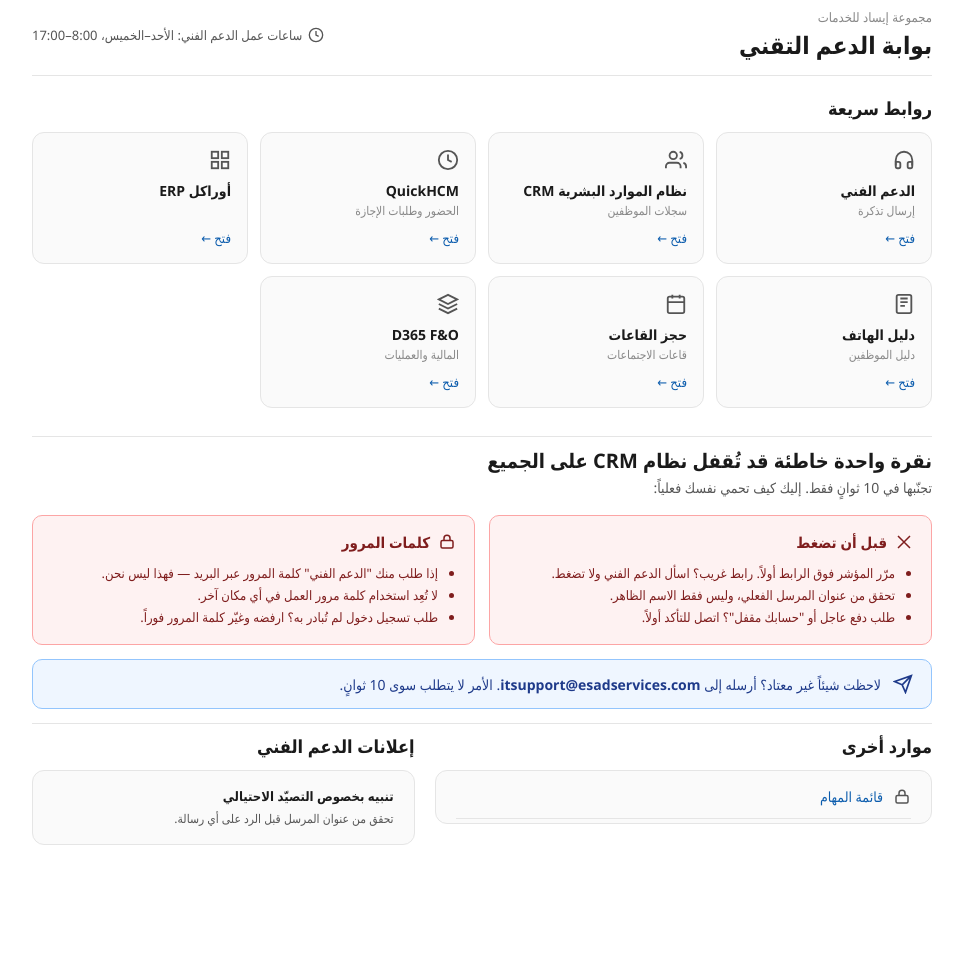
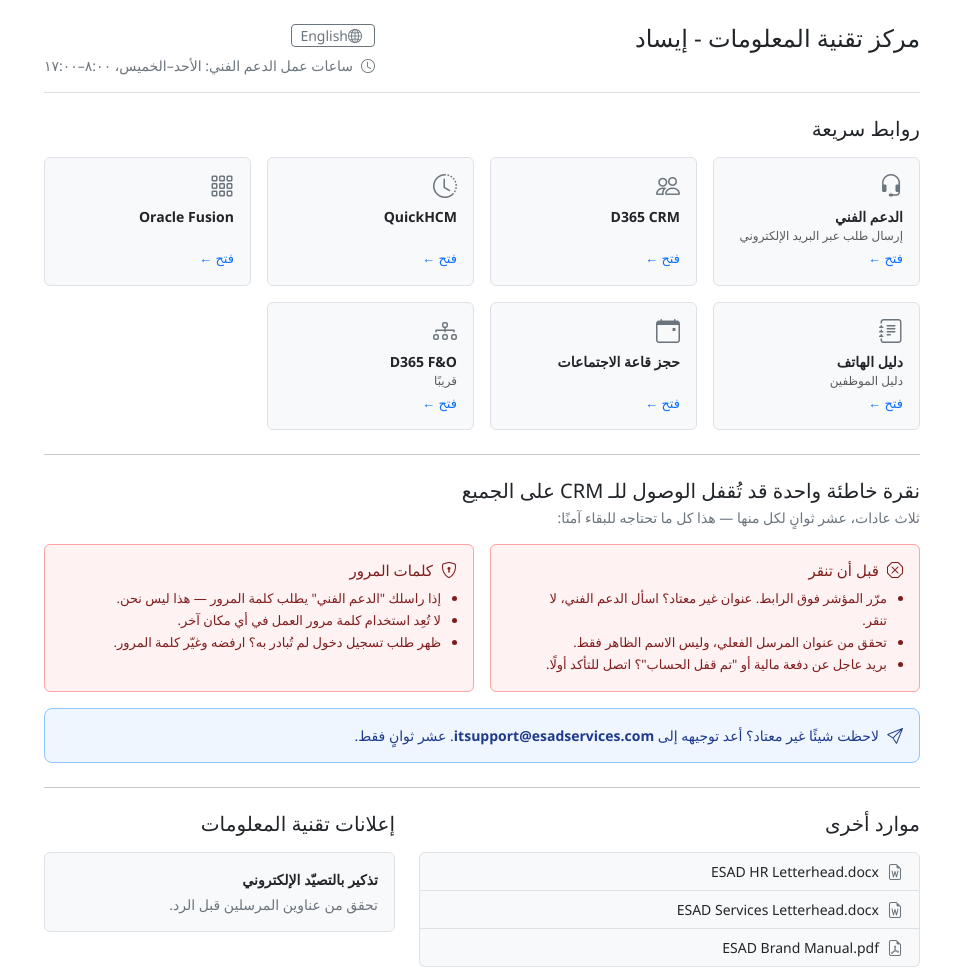
Before and after one commit to Esad-Services-Group/Esad-Services-Group.github.io, a plain HTML site: page SharePoint-ITDepartment-AR.html in a window 1280 px wide. Shown: the whole page, without its empty margins (158-1121 px from the left). Before the commit the page ends 853 px from the top, so only its background shows below. Drawn offline with nearby package versions, Linux system fonts and the light colour scheme.

Commit message:
Update SharePoint-ITDepartment-AR.html

```diff
--- a/SharePoint-ITDepartment-AR.html
+++ b/SharePoint-ITDepartment-AR.html
@@ -1,134 +1,190 @@
-<!-- HTML for the IT department's SharePoint page in Arabic -->
-<div dir="rtl" lang="ar" style="font-family: 'Segoe UI', Tahoma, Arial, sans-serif; max-width: 900px; margin: 0 auto; padding: 0 0; text-align: right;">
-  <div style="display: flex; align-items: center; justify-content: space-between; padding-bottom: 14px; border-bottom: 1px solid #E5E5E5; margin-bottom: 20px;">
-    <div>
-      <p style="font-size: 13px; color: #888; margin: 0;">مجموعة إيساد للخدمات</p>
-      <h1 style="margin: 2px 0 0; font-size: 24px; color: #1a1a1a;">بوابة الدعم التقني</h1>
+<!-- HTML for ESAD's IT Hub in Arabic -->
+<title>مركز تقنية المعلومات - إيساد</title>
+<link rel="icon" type="image/png" href="/favicon.png">
+<link rel="stylesheet" href="https://cdn.jsdelivr.net/npm/bootstrap@5.3.3/dist/css/bootstrap.min.css">
+<link rel="stylesheet" href="https://cdn.jsdelivr.net/npm/bootstrap-icons@1.11.3/font/bootstrap-icons.min.css">
+
+<div dir="rtl" lang="ar" class="container py-4" style="max-width: 900px; font-family: 'Tajawal', 'Segoe UI', Arial, sans-serif;">
+
+  <div class="d-flex align-items-start justify-content-between border-bottom pb-3 mb-4">
+    <div class="d-flex align-items-center gap-3">
+      <h1 class="h4 mb-0 text-dark">مركز تقنية المعلومات - إيساد</h1>
     </div>
-    <div style="display: flex; align-items: center; gap: 6px; font-size: 13px; color: #555;">
-      <svg width="16" height="16" viewBox="0 0 24 24" fill="none" stroke="#555" stroke-width="2"><circle cx="12" cy="12" r="10"/><path d="M12 6v6l4 2"/></svg>
-      ساعات عمل الدعم الفني: الأحد–الخميس، 8:00–17:00
+    <div class="d-flex flex-column align-items-start gap-2">
+      <a href="SharePoint-ITDepartment-EN.html" class="btn btn-sm btn-outline-secondary py-0 px-2" style="font-size: 14px;">
+        <i class="bi bi-globe2 me-1"></i>English
+      </a>
+      <div class="d-flex align-items-center gap-2 small text-secondary">
+        <i class="bi bi-clock"></i>
+        ساعات عمل الدعم الفني: الأحد–الخميس، ٨:٠٠–١٧:٠٠
+      </div>
     </div>
   </div>
-  <h2 style="margin: 0 0 12px; font-size: 18px; color: #1a1a1a;">روابط سريعة</h2>
-  <div style="display: grid; grid-template-columns: repeat(auto-fit, minmax(200px, 1fr)); gap: 12px; margin-bottom: 28px;">
-    <div style="background: #FAFAFA; border: 1px solid #E5E5E5; border-radius: 12px; padding: 16px;">
-      <svg width="22" height="22" viewBox="0 0 24 24" fill="none" stroke="#555" stroke-width="2"><path d="M3 18v-6a9 9 0 0 1 18 0v6"/><path d="M21 19a2 2 0 0 1-2 2h-1a2 2 0 0 1-2-2v-3a2 2 0 0 1 2-2h3zM3 19a2 2 0 0 0 2 2h1a2 2 0 0 0 2-2v-3a2 2 0 0 0-2-2H3z"/></svg>
-      <p style="font-weight: 600; margin: 10px 0 2px; font-size: 14px; color: #1a1a1a;">الدعم الفني</p>
-      <p style="font-size: 12px; color: #888; margin: 0 0 10px;">إرسال تذكرة</p>
-      <a href="https://support.esadservices.com" style="text-decoration: none; font-size: 13px; color: #0B5CAD;">فتح ←</a>
+
+  <!-- Quick links -->
+  <h2 class="h5 mb-3 text-dark">روابط سريعة</h2>
+  <div class="row row-cols-2 row-cols-sm-3 row-cols-md-4 g-3 mb-4">
+
+    <div class="col">
+      <div class="card h-100 bg-light border">
+        <div class="card-body p-3">
+          <i class="bi bi-headset fs-4 text-secondary"></i>
+          <p class="fw-semibold mb-0 mt-2" style="font-size: 14px;">الدعم الفني</p>
+          <p class="text-muted mb-1" style="font-size: 12px;">إرسال طلب عبر البريد الإلكتروني</p>
+          <a href="mailto:itsupport@esadservices.com?subject=IT%20Support%20Request&body=Please%20describe%20the%20issue%20you're%20facing%3A%0A%0A" class="text-decoration-none" style="font-size: 13px;">فتح ←</a>
+        </div>
+      </div>
     </div>
 
-    <div style="background: #FAFAFA; border: 1px solid #E5E5E5; border-radius: 12px; padding: 16px;">
-      <svg width="22" height="22" viewBox="0 0 24 24" fill="none" stroke="#555" stroke-width="2"><path d="M17 21v-2a4 4 0 0 0-4-4H5a4 4 0 0 0-4 4v2"/><circle cx="9" cy="7" r="4"/><path d="M23 21v-2a4 4 0 0 0-3-3.87"/><path d="M16 3.13a4 4 0 0 1 0 7.75"/></svg>
-      <p style="font-weight: 600; margin: 10px 0 2px; font-size: 14px; color: #1a1a1a;">نظام الموارد البشرية CRM</p>
-      <p style="font-size: 12px; color: #888; margin: 0 0 10px;">سجلات الموظفين</p>
-      <a href="https://crm.esadtalents.com:5555/" style="text-decoration: none; font-size: 13px; color: #0B5CAD;">فتح ←</a>
+    <div class="col">
+      <div class="card h-100 bg-light border">
+        <div class="card-body p-3">
+          <i class="bi bi-people fs-4 text-secondary"></i>
+          <p class="fw-semibold mb-0 mt-2" style="font-size: 14px;">D365 CRM</p>
+          <p class="text-muted mb-1" style="font-size: 12px;">&nbsp;</p>
+          <a href="https://crm.esadtalents.com:5555/Esad/main.aspx" class="text-decoration-none" style="font-size: 13px;">فتح ←</a>
+        </div>
+      </div>
     </div>
 
-    <div style="background: #FAFAFA; border: 1px solid #E5E5E5; border-radius: 12px; padding: 16px;">
-      <svg width="22" height="22" viewBox="0 0 24 24" fill="none" stroke="#555" stroke-width="2"><circle cx="12" cy="12" r="10"/><path d="M12 6v6l4 2"/></svg>
-      <p style="font-weight: 600; margin: 10px 0 2px; font-size: 14px; color: #1a1a1a;">QuickHCM</p>
-      <p style="font-size: 12px; color: #888; margin: 0 0 10px;">الحضور وطلبات الإجازة</p>
-      <a href="https://esad.aeshcm.com/Login" style="text-decoration: none; font-size: 13px; color: #0B5CAD;">فتح ←</a>
+    <div class="col">
+      <div class="card h-100 bg-light border">
+        <div class="card-body p-3">
+          <i class="bi bi-clock-history fs-4 text-secondary"></i>
+          <p class="fw-semibold mb-0 mt-2" style="font-size: 14px;">QuickHCM</p>
+          <p class="text-muted mb-1" style="font-size: 12px;">&nbsp;</p>
+          <a href="https://esad.aeshcm.com/Login" class="text-decoration-none" style="font-size: 13px;">فتح ←</a>
+        </div>
+      </div>
     </div>
 
-    <div style="background: #FAFAFA; border: 1px solid #E5E5E5; border-radius: 12px; padding: 16px;">
-      <svg width="22" height="22" viewBox="0 0 24 24" fill="none" stroke="#555" stroke-width="2"><rect x="3" y="3" width="7" height="7"/><rect x="14" y="3" width="7" height="7"/><rect x="3" y="14" width="7" height="7"/><rect x="14" y="14" width="7" height="7"/></svg>
-      <p style="font-weight: 600; margin: 10px 0 2px; font-size: 14px; color: #1a1a1a;">أوراكل ERP</p>
-      <p style="font-size: 12px; color: #888; margin: 0 0 10px; visibility: hidden;">&nbsp;</p>
-      <a href="https://idcs-9b79ccd1744348da86872f6143406399.identity.oraclecloud.com/ui/v1/signin" style="text-decoration: none; font-size: 13px; color: #0B5CAD;">فتح ←</a>
+    <div class="col">
+      <div class="card h-100 bg-light border">
+        <div class="card-body p-3">
+          <i class="bi bi-grid-3x3-gap fs-4 text-secondary"></i>
+          <p class="fw-semibold mb-0 mt-2" style="font-size: 14px;">Oracle Fusion</p>
+          <p class="mb-1 invisible" style="font-size: 12px;">&nbsp;</p>
+          <a href="https://efyo.fa.em2.oraclecloud.com/fscmUI/faces/FuseWelcome?_adf.ctrl-state=lg76jymzs_5&fnd=%3B%3B%3B%3Bfalse%3B256%3B%3B%3B&_afrLoop=32954523834625179" class="text-decoration-none" style="font-size: 13px;">فتح ←</a>
+        </div>
+      </div>
     </div>
 
-    <div style="background: #FAFAFA; border: 1px solid #E5E5E5; border-radius: 12px; padding: 16px;">
-      <svg width="22" height="22" viewBox="0 0 24 24" fill="none" stroke="#555" stroke-width="2"><rect x="4" y="2" width="16" height="20" rx="2"/><path d="M8 6h8M8 10h8M8 14h5"/></svg>
-      <p style="font-weight: 600; margin: 10px 0 2px; font-size: 14px; color: #1a1a1a;">دليل الهاتف</p>
-      <p style="font-size: 12px; color: #888; margin: 0 0 10px;">دليل الموظفين</p>
-      <a href="https://esadtalents.sharepoint.com/sites/EsadPhoneBook/SitePages/Home.aspx?ga=1&LOF=1" style="text-decoration: none; font-size: 13px; color: #0B5CAD;">فتح ←</a>
+    <div class="col">
+      <div class="card h-100 bg-light border">
+        <div class="card-body p-3">
+          <i class="bi bi-journal-text fs-4 text-secondary"></i>
+          <p class="fw-semibold mb-0 mt-2" style="font-size: 14px;">دليل الهاتف</p>
+          <p class="text-muted mb-1" style="font-size: 12px;">دليل الموظفين</p>
+          <a href="https://esadtalents.sharepoint.com/sites/EsadPhoneBook/SitePages/Home.aspx?ga=1&LOF=1" class="text-decoration-none" style="font-size: 13px;">فتح ←</a>
+        </div>
+      </div>
     </div>
 
-    <div style="background: #FAFAFA; border: 1px solid #E5E5E5; border-radius: 12px; padding: 16px;">
-      <svg width="22" height="22" viewBox="0 0 24 24" fill="none" stroke="#555" stroke-width="2"><rect x="3" y="4" width="18" height="18" rx="2"/><path d="M16 2v4M8 2v4M3 10h18"/></svg>
-      <p style="font-weight: 600; margin: 10px 0 2px; font-size: 14px; color: #1a1a1a;">حجز القاعات</p>
-      <p style="font-size: 12px; color: #888; margin: 0 0 10px;">قاعات الاجتماعات</p>
-      <a href="https://outlook.office.com/calendar/action/compose?rru=addevent&to=hqmeetingroom%40esadservices.com" style="text-decoration: none; font-size: 13px; color: #0B5CAD;">فتح ←</a>
+    <div class="col">
+      <div class="card h-100 bg-light border">
+        <div class="card-body p-3">
+          <i class="bi bi-calendar-event fs-4 text-secondary"></i>
+          <p class="fw-semibold mb-0 mt-2" style="font-size: 14px;">حجز قاعة الاجتماعات</p>
+          <p class="mb-1 invisible" style="font-size: 12px;">&nbsp;</p>
+          <a href="https://outlook.office.com/calendar/action/compose?rru=addevent&to=hqmeetingroom%40esadservices.com" class="text-decoration-none" style="font-size: 13px;">فتح ←</a>
+        </div>
+      </div>
     </div>
 
-    <div style="background: #FAFAFA; border: 1px solid #E5E5E5; border-radius: 12px; padding: 16px;">
-      <svg width="22" height="22" viewBox="0 0 24 24" fill="none" stroke="#555" stroke-width="2"><path d="M12 2 2 7l10 5 10-5-10-5z"/><path d="M2 17l10 5 10-5"/><path d="M2 12l10 5 10-5"/></svg>
-      <p style="font-weight: 600; margin: 10px 0 2px; font-size: 14px; color: #1a1a1a;">D365 F&O</p>
-      <p style="font-size: 12px; color: #888; margin: 0 0 10px;">المالية والعمليات</p>
-      <a href="https://esad-test.operations.uae.dynamics.com/" style="text-decoration: none; font-size: 13px; color: #0B5CAD;">فتح ←</a>
+    <div class="col">
+      <div class="card h-100 bg-light border">
+        <div class="card-body p-3">
+          <i class="bi bi-diagram-3 fs-4 text-secondary"></i>
+          <p class="fw-semibold mb-0 mt-2" style="font-size: 14px;">D365 F&O</p>
+          <p class="text-muted mb-1" style="font-size: 12px;">قريبًا</p>
+          <a href="https://esad-test.operations.uae.dynamics.com/" class="text-decoration-none" style="font-size: 13px;">فتح ←</a>
+        </div>
+      </div>
     </div>
 
   </div>
 
-  <div style="border-top: 1px solid #E5E5E5; padding-top: 10px; display: flex; align-items: center; gap: 8px;">
+  <hr class="mb-4">
+
+  <!-- Cybersecurity awareness -->
+  <div class="mb-3">
+    <h2 class="h5 mb-1 text-dark">نقرة خاطئة واحدة قد تُقفل الوصول للـ CRM على الجميع</h2>
+    <p class="small text-secondary mb-0">ثلاث عادات، عشر ثوانٍ لكل منها — هذا كل ما تحتاجه للبقاء آمنًا:</p>
   </div>
 
-  <div style="margin-bottom: 18px;">
-    <h2 style="margin: 0 0 4px; font-size: 20px; color: #1a1a1a;">نقرة واحدة خاطئة قد تُقفل نظام CRM على الجميع</h2>
-    <p style="margin: 0; font-size: 14px; color: #555;">تجنّبها في 10 ثوانٍ فقط. إليك كيف تحمي نفسك فعلياً:</p>
-  </div>
+  <div class="row row-cols-1 row-cols-sm-2 g-3 mb-3">
 
-  <div style="display: grid; grid-template-columns: repeat(auto-fit, minmax(260px, 1fr)); gap: 14px; margin-bottom: 14px;">
-
-    <div style="background: #FEF2F2; border: 1px solid #FCA5A5; border-radius: 10px; padding: 16px 18px;">
-      <div style="display: flex; align-items: center; gap: 8px; margin-bottom: 10px;">
-        <svg width="18" height="18" viewBox="0 0 24 24" fill="none" stroke="#7F1D1D" stroke-width="2"><path d="M4 4l16 16M4 20L20 4"/></svg>
-        <h3 style="margin: 0; font-size: 15px; color: #7F1D1D;">قبل أن تضغط</h3>
+    <div class="col">
+      <div class="card h-100" style="background:#FEF2F2; border:1px solid #FCA5A5;">
+        <div class="card-body p-3">
+          <div class="d-flex align-items-center gap-2 mb-2">
+            <i class="bi bi-x-octagon" style="color:#7F1D1D;"></i>
+            <h3 class="mb-0" style="font-size:15px; color:#7F1D1D;">قبل أن تنقر</h3>
+          </div>
+          <ul class="mb-0 pe-3" style="font-size:13px; line-height:1.7; color:#7F1D1D;">
+            <li>مرّر المؤشر فوق الرابط. عنوان غير معتاد؟ اسأل الدعم الفني، لا تنقر.</li>
+            <li>تحقق من عنوان المرسل الفعلي، وليس الاسم الظاهر فقط.</li>
+            <li>بريد عاجل عن دفعة مالية أو "تم قفل الحساب"؟ اتصل للتأكد أولًا.</li>
+          </ul>
+        </div>
       </div>
-      <ul style="margin: 0; padding-right: 18px; padding-left: 0; font-size: 13px; line-height: 1.7; color: #7F1D1D;">
-        <li>مرّر المؤشر فوق الرابط أولاً. رابط غريب؟ اسأل الدعم الفني ولا تضغط.</li>
-        <li>تحقق من عنوان المرسل الفعلي، وليس فقط الاسم الظاهر.</li>
-        <li>طلب دفع عاجل أو "حسابك مقفل"؟ اتصل للتأكد أولاً.</li>
-      </ul>
     </div>
 
-    <div style="background: #FEF2F2; border: 1px solid #FCA5A5; border-radius: 10px; padding: 16px 18px;">
-      <div style="display: flex; align-items: center; gap: 8px; margin-bottom: 10px;">
-        <svg width="18" height="18" viewBox="0 0 24 24" fill="none" stroke="#7F1D1D" stroke-width="2"><rect x="4" y="10" width="16" height="10" rx="2"/><path d="M8 10V7a4 4 0 0 1 8 0v3"/></svg>
-        <h3 style="margin: 0; font-size: 15px; color: #7F1D1D;">كلمات المرور</h3>
+    <div class="col">
+      <div class="card h-100" style="background:#FEF2F2; border:1px solid #FCA5A5;">
+        <div class="card-body p-3">
+          <div class="d-flex align-items-center gap-2 mb-2">
+            <i class="bi bi-shield-lock" style="color:#7F1D1D;"></i>
+            <h3 class="mb-0" style="font-size:15px; color:#7F1D1D;">كلمات المرور</h3>
+          </div>
+          <ul class="mb-0 pe-3" style="font-size:13px; line-height:1.7; color:#7F1D1D;">
+            <li>إذا راسلك "الدعم الفني" يطلب كلمة المرور — هذا ليس نحن.</li>
+            <li>لا تُعِد استخدام كلمة مرور العمل في أي مكان آخر.</li>
+            <li>ظهر طلب تسجيل دخول لم تُبادر به؟ ارفضه وغيّر كلمة المرور.</li>
+          </ul>
+        </div>
       </div>
-      <ul style="margin: 0; padding-right: 18px; padding-left: 0; font-size: 13px; line-height: 1.7; color: #7F1D1D;">
-        <li>إذا طلب منك "الدعم الفني" كلمة المرور عبر البريد — فهذا ليس نحن.</li>
-        <li>لا تُعِد استخدام كلمة مرور العمل في أي مكان آخر.</li>
-        <li>طلب تسجيل دخول لم تُبادر به؟ ارفضه وغيّر كلمة المرور فوراً.</li>
-      </ul>
     </div>
 
   </div>
 
-  <div style="background: #EFF6FF; border: 1px solid #93C5FD; border-radius: 10px; padding: 14px 18px; margin-bottom: 14px; display: flex; align-items: center; gap: 12px;">
-    <svg width="20" height="20" viewBox="0 0 24 24" fill="none" stroke="#1E3A8A" stroke-width="2"><path d="M22 2 11 13M22 2l-7 20-4-9-9-4 20-7z"/></svg>
-    <p style="margin: 0; font-size: 14px; color: #1E3A8A;">لاحظت شيئاً غير معتاد؟ أرسله إلى <strong>itsupport@esadservices.com</strong>. الأمر لا يتطلب سوى 10 ثوانٍ.</p>
+  <div class="d-flex align-items-center gap-2 p-3 mb-4" style="background:#EFF6FF; border:1px solid #93C5FD; border-radius:0.5rem;">
+    <i class="bi bi-send" style="color:#1E3A8A;"></i>
+    <p class="mb-0" style="font-size:14px; color:#1E3A8A;">لاحظت شيئًا غير معتاد؟ أعد توجيهه إلى <strong>itsupport@esadservices.com</strong>. عشر ثوانٍ فقط.</p>
   </div>
 
-  <div style="border-top: 1px solid #E5E5E5; padding-top: 10px; display: flex; align-items: center; gap: 8px;">
-  </div>
+  <hr class="mb-4">
 
-  <div style="display: grid; grid-template-columns: 1.3fr 1fr; gap: 20px;">
-
-    <div>
-      <h2 style="margin: 0 0 12px; font-size: 18px; color: #1a1a1a;">موارد أخرى</h2>
-      <div style="background: #FAFAFA; border: 1px solid #E5E5E5; border-radius: 12px; padding: 4px 20px;">
-
-        <a href="#" style="text-decoration: none; display: flex; align-items: center; gap: 10px; padding: 12px 0; border-bottom: 1px solid #E5E5E5; color: inherit;">
-          <svg width="18" height="18" viewBox="0 0 24 24" fill="none" stroke="#555" stroke-width="2"><rect x="4" y="10" width="16" height="10" rx="2"/><path d="M8 10V7a4 4 0 0 1 8 0v3"/></svg>
-          <span style="font-size: 14px; color: #0B5CAD;">قائمة المهام</span>
+  <!-- Footer sections -->
+  <div class="row g-4">
+    <div class="col-12 col-md-7">
+      <h2 class="h5 mb-3 text-dark">موارد أخرى</h2>
+      <div class="list-group">
+        <a href="ESAD HR Letterhead.docx" class="list-group-item list-group-item-action d-flex align-items-center gap-2 bg-light">
+          <i class="bi bi-file-earmark-word text-secondary"></i>
+          <span class="small">ESAD HR Letterhead.docx</span>
+        </a>
+        <a href="ESAD Services Letterhead.docx" class="list-group-item list-group-item-action d-flex align-items-center gap-2 bg-light">
+          <i class="bi bi-file-earmark-word text-secondary"></i>
+          <span class="small">ESAD Services Letterhead.docx</span>
+        </a>
+        <a href="ESAD Brand Manual.pdf" class="list-group-item list-group-item-action d-flex align-items-center gap-2 bg-light">
+          <i class="bi bi-file-earmark-pdf text-secondary"></i>
+          <span class="small">ESAD Brand Manual.pdf</span>
         </a>
 
       </div>
     </div>
 
-    <div>
-      <h2 style="margin: 0 0 12px; font-size: 18px; color: #1a1a1a;">إعلانات الدعم الفني</h2>
-      <div style="background: #FAFAFA; border: 1px solid #E5E5E5; border-radius: 12px; padding: 16px 20px;">
-        <p style="font-size: 13px; font-weight: 600; margin: 0 0 4px; color: #1a1a1a;">تنبيه بخصوص التصيّد الاحتيالي</p>
-        <p style="font-size: 12px; color: #555; margin: 0; line-height: 1.6;">تحقق من عنوان المرسل قبل الرد على أي رسالة.</p>
+    <div class="col-12 col-md-5">
+      <h2 class="h5 mb-3 text-dark">إعلانات تقنية المعلومات</h2>
+      <div class="card bg-light border">
+        <div class="card-body">
+          <p class="small fw-semibold mb-1 text-dark">تذكير بالتصيّد الإلكتروني</p>
+          <p class="small text-secondary mb-0">تحقق من عناوين المرسلين قبل الرد.</p>
+        </div>
       </div>
     </div>
-
   </div>
 
 </div>
```
